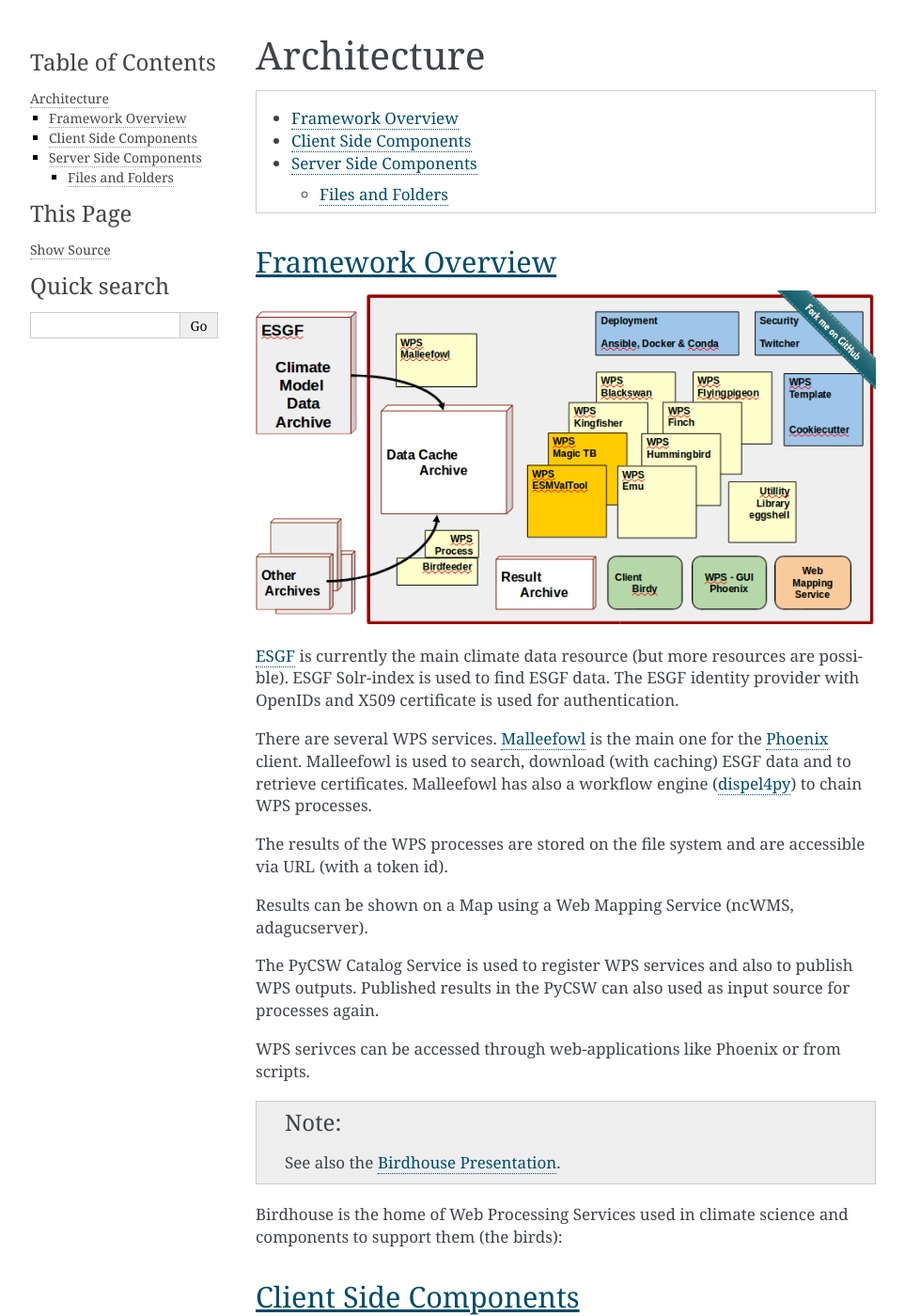
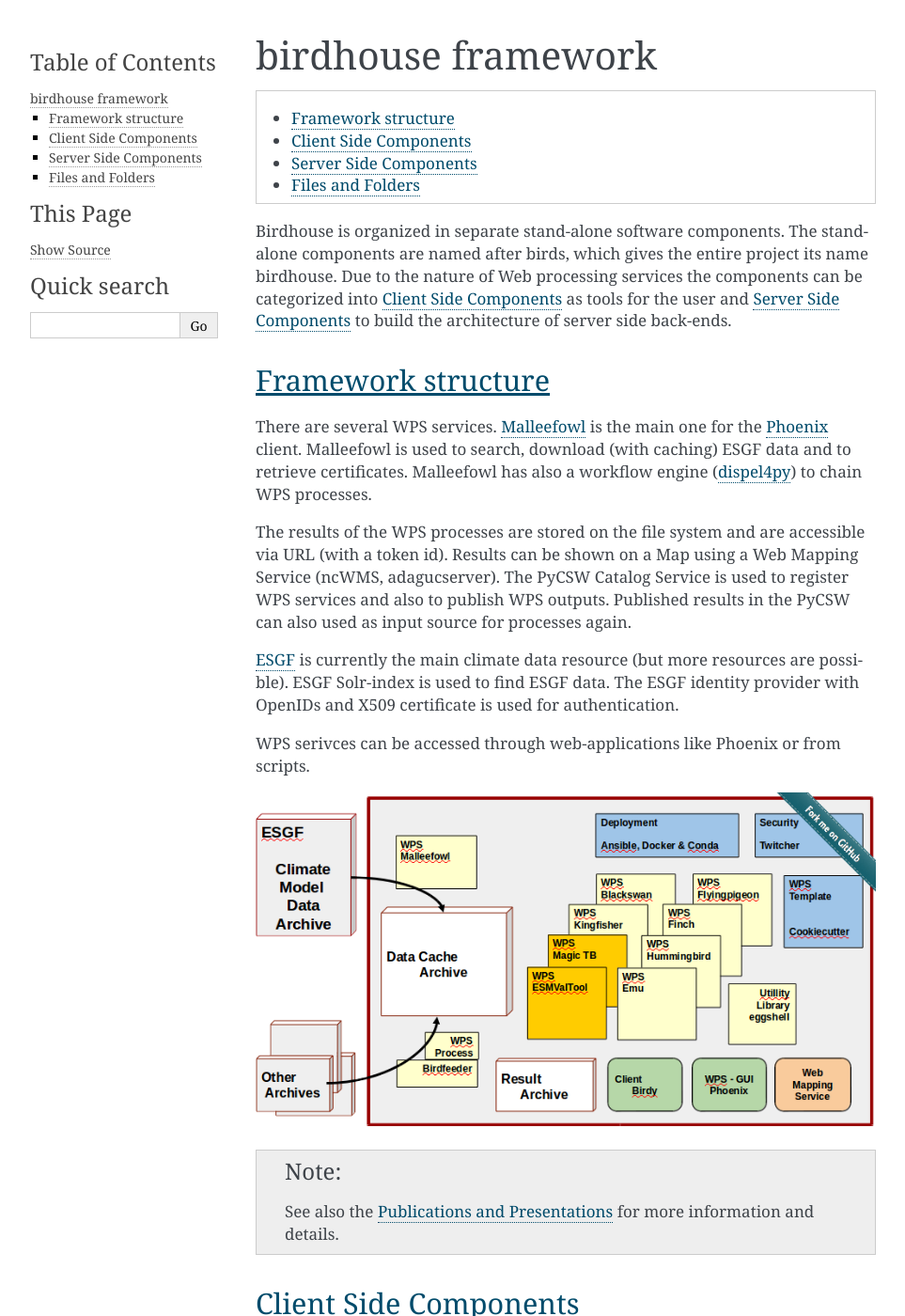
Before and after one commit to bird-house/birdhouse-docs, a Sphinx documentation site: the page built from docs/source/framework.rst, in a window 1280 px wide and 1400 px high. Shown: the whole window at 94% size, without its empty margins (148-1111 px from the left). Built offline with Sphinx 7.4.7, drawn with Linux system fonts in a browser that asks for light colours; some of the changed text lies outside the part shown.

Commit message:
Doc aggregation (#42)
* architectue to framework

* test with fetch extern files

* include pelican

```diff
--- a/docs/source/conf.py
+++ b/docs/source/conf.py
@@ -43,6 +43,8 @@
 
 # Add any paths that contain templates here, relative to this directory.
 templates_path = ['_templates']
+
+intersphinx_mapping = {'pavics': ('https://raw.githubusercontent.com/Ouranosinc/pavics-sdi/master/docs/source/', None)}
 
 # The suffix(es) of source filenames.
 # You can specify multiple suffix as a list of string:
@@ -316,6 +318,7 @@
                        'flyingpigeon': ('https://flyingpigeon.readthedocs.io/en/latest/', None),
                        'hummingbird': ('https://birdhouse-hummingbird.readthedocs.io/en/latest/', None),
                        'emu': ('https://emu.readthedocs.io/en/latest/', None),
+                       'pelican': ('https://github.com/bird-house/pelican', None),
                        'birdy': ('https://birdy.readthedocs.io/en/latest/', None),
                        'bootstrap': ('https://birdhousebuilderbootstrap.readthedocs.io/en/latest/', None),
                         }
@@ -338,6 +341,7 @@
 .. _Twitcher: http://twitcher.readthedocs.io/en/latest/
 .. _Flyingpigeon: http://flyingpigeon.readthedocs.io/en/latest/
 .. _Hummingbird: http://birdhouse-hummingbird.readthedocs.io/en/latest/
+.. _Pelican: https://github.com/bird-house/pelican
 .. _Emu: http://emu.readthedocs.io/en/latest/
 .. _Black Swan: https://github.com/bird-house/blackswan
 .. _Finch: https://github.com/bird-house/finch
--- a/docs/source/architecture.rst
+++ b/docs/source/framework.rst
@@ -1,42 +1,39 @@
-.. _birdhouse_overview:
+.. _framework:
 
-
-Architecture
-============
+*******************
+birdhouse framework
+*******************
 
 .. contents::
     :local:
     :depth: 2
 
 
-Framework Overview
-------------------
+Birdhouse is organized in separate stand-alone software components. The stand-alone components are named after birds, which gives the entire project its name birdhouse. Due to the nature of Web processing services the components can be categorized into :ref:`client_components` as tools for the user and :ref:`server_components` to build the architecture of server side back-ends.
 
-.. image:: _images/framework.png
 
-ESGF_ is currently the main climate data resource (but more resources are possible).
-ESGF Solr-index is used to find ESGF data.
-The ESGF identity provider with OpenIDs and X509 certificate is used for authentication.
+.. _framework_structure:
+
+Framework structure
+-------------------
 
 There are several WPS services. Malleefowl_ is the main one for the Phoenix_ client.
 Malleefowl is used to search, download (with caching) ESGF data and to retrieve certificates.
 Malleefowl has also a workflow engine (dispel4py_) to chain WPS processes.
 
 The results of the WPS processes are stored on the file system and are accessible via URL (with a token id).
-
 Results can be shown on a Map using a Web Mapping Service (ncWMS, adagucserver).
-
 The PyCSW Catalog Service is used to register WPS services and also to publish WPS outputs.
 Published results in the PyCSW can also used as input source for processes again.
 
+ESGF_ is currently the main climate data resource (but more resources are possible).
+ESGF Solr-index is used to find ESGF data. The ESGF identity provider with OpenIDs and X509 certificate is used for authentication.
+
 WPS serivces can be accessed through web-applications like Phoenix or from scripts.
 
-.. note:: See also the `Birdhouse Presentation`_.
+.. image:: _images/framework.png
 
-.. _Birdhouse Presentation: https://github.com/bird-house/birdhouse-presentation
-
-Birdhouse is the home of Web Processing Services used in climate science and
-components to support them (the birds):
+.. note:: See also the :ref:`Publications and Presentations <publications>` for more information and details.
 
 
 .. _client_components:
--- a/docs/source/index.rst
+++ b/docs/source/index.rst
@@ -4,11 +4,11 @@
    :maxdepth: 2
 
    overview
-   architecture
+   framework
+   projects
    guidelines
    ideas/index
    communication
-   projects
    publications
    release_notes
    license
```
Also changed, not shown: other parts of docs/source/framework.rst (+3 -7 lines), docs/source/overview.rst (+6 -6 lines), docs/source/projects.rst (+12 -13 lines).
